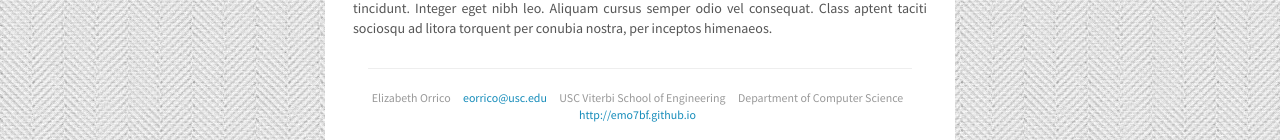
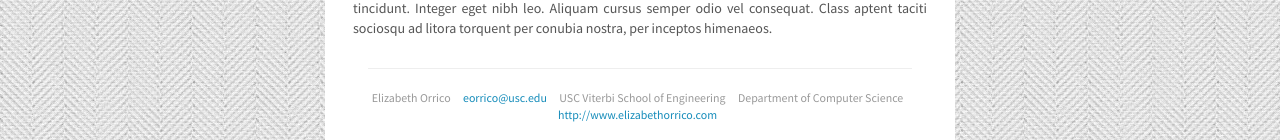
Before and after one commit to andybarron/emo7bf.github.io, a Jekyll site: the page built from index.md, in a window 1280 px wide and 1139 px high. Shown: the part 999-1139 px from the top of the window. Built offline with Jekyll 4.4.1, drawn with Linux system fonts in a browser that asks for light colours.

Commit message:
Configure domain

```diff
--- /dev/null
+++ b/CNAME
@@ -0,0 +1 @@
+http://www.elizabethorrico.com
--- a/_config.yml
+++ b/_config.yml
@@ -4,7 +4,7 @@
 description: > # this means to ignore newlines until "baseurl:"
   Personal Web site of Elizabeth Orrico.
 baseurl: "" # the subpath of your site, e.g. /blog/
-url: "http://emo7bf.github.io" # the base hostname & protocol for your site
+url: "http://www.elizabethorrico.com" # the base hostname & protocol for your site
 # twitter_username: jekyllrb
 # github_username:  jekyll
 
```
